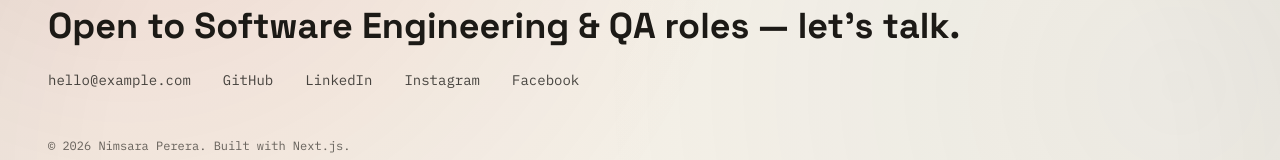
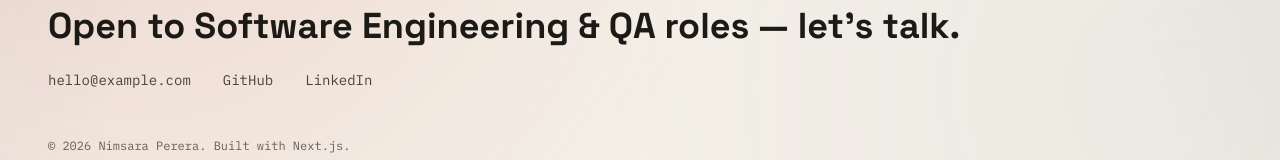
Before and after one commit to binoperera/Portfolio, a Next.js app: page / in a window 1280 px wide. Shown: the part 3393-3553 px from the top of the page. Built offline with nearby package versions, Linux system fonts and the light colour scheme.

Commit message:
Refactor activity cards and remove social links
Refactor activity cards to use a dynamic Card component based on link presence. Remove social media links for Instagram and Facebook.

```diff
--- a/app/page.tsx
+++ b/app/page.tsx
@@ -326,9 +326,12 @@ export default async function HomePage() {
           )}
 
           <div className="grid sm:grid-cols-2 lg:grid-cols-3 gap-6">
-            {sortedActivities.map((a, i) => (
+            {sortedActivities.map((a, i) => {
+              // Cards without a link are plain cards, not <a> tags that go nowhere.
+              const Card = a.link ? "a" : "div";
+              return (
                 <Reveal key={a.id} delay={i * 80}>
-                <a
+                  <Card
                     href={a.link || undefined}
                     target={a.link ? "_blank" : undefined}
                     rel={a.link ? "noopener noreferrer" : undefined}
@@ -356,9 +359,10 @@ export default async function HomePage() {
                         view →
                       </span>
                     )}
-                </a>
+                  </Card>
                 </Reveal>
-            ))}
+              );
+            })}
           </div>
         </Section>
       </main>
@@ -387,16 +391,6 @@ export default async function HomePage() {
                 LinkedIn
               </a>
             )}
-            {profile.socials.instagram && (
-              <a href={profile.socials.instagram} target="_blank" rel="noopener noreferrer" className="text-cream/80 hover:text-safelight transition link-underline">
-                Instagram
-              </a>
-            )}
-            {profile.socials.facebook && (
-              <a href={profile.socials.facebook} target="_blank" rel="noopener noreferrer" className="text-cream/80 hover:text-safelight transition link-underline">
-                Facebook
-              </a>
-            )}
           </div>
           <p className="font-mono text-xs text-cream/65 mt-12">
             © {new Date().getFullYear()} {profile.name}. Built with Next.js.
```
Lines whose indentation alone changed are shown as unchanged.
